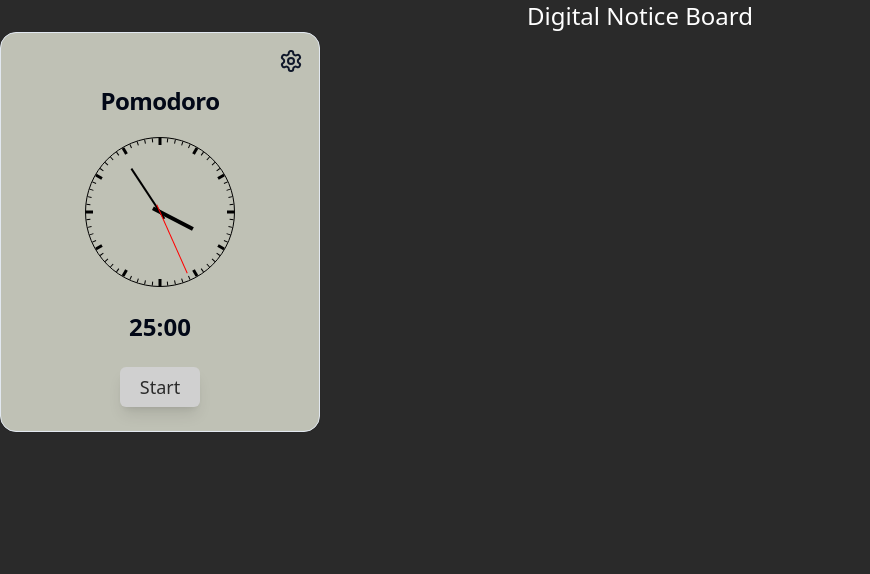
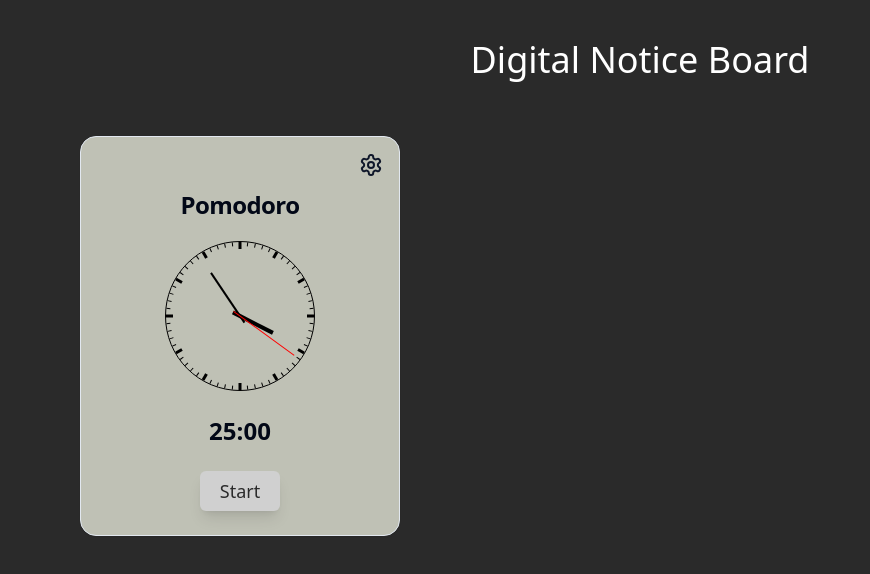
Before and after one commit to Priyansh-14/HyperVergeChromeExtension, a React (Vite) app: page / in a window 1280 px wide. Shown: the top 574 px of the page, without its empty margins (0-870 px from the left). Built offline with nearby package versions, Linux system fonts and the light colour scheme.

Commit message:
added clock/pause functionality

```diff
--- a/src/App.tsx
+++ b/src/App.tsx
@@ -1,12 +1,12 @@
 import PomodoroTimer from "./components/widgets/PomodoroTimer";
 
 function App() {
-
   return (
     <div className="bg-[#2a2a2a] h-screen">
-      <h1 className="text-white text-2xl mx-auto text-center">Digital Notice Board</h1>
-      <div className="card text-green-700">
-      </div>
+      <h1 className="text-white text-4xl mx-auto text-center pt-10">
+        Digital Notice Board
+      </h1>
+      <div className="card text-green-700"></div>
       <PomodoroTimer />
     </div>
   );
--- a/src/components/Analog.tsx
+++ b/src/components/Analog.tsx
@@ -1,18 +1,24 @@
-import { useEffect, useState } from "react";
+import { useEffect } from "react";
 import Clock from "react-clock";
 import "react-clock/dist/Clock.css"; // Importing the CSS for react-clock
 import "../styles/react-clock.css";
 
-export default function Analog() {
-  const [value, setValue] = useState(new Date());
+interface AnalogProps {
+  isRunningClock: boolean;
+  setTime: (val: Date) => void;
+  time: Date;
+}
 
+export default function Analog({ setTime, isRunningClock, time }: AnalogProps) {
   useEffect(() => {
-    const interval = setInterval(() => setValue(new Date()), 1000);
+    if (!isRunningClock) return;
+    const interval = setInterval(() => setTime(new Date()), 1000);
+    return () => clearInterval(interval);
+  }, [isRunningClock]);
 
-    return () => {
-      clearInterval(interval);
-    };
-  }, []);
-
-  return <Clock value={value} />;
+  return (
+    <div>
+      <Clock value={time} />
+    </div>
+  );
 }
--- a/src/components/Stopwatch.tsx
+++ b/src/components/Stopwatch.tsx
@@ -37,6 +37,7 @@ const Stopwatch: React.FC<StopwatchProps> = ({ minutes, isRunning }) => {
       seconds: 0,
     });
   }, [minutes]);
+
   useEffect(() => {
     if (isRunning) {
       const countDownDate = new Date().getTime() + minutes * 60 * 1000;
--- a/src/components/widgets/PomodoroTimer.tsx
+++ b/src/components/widgets/PomodoroTimer.tsx
@@ -1,4 +1,4 @@
-import { useState } from "react";
+import { useEffect, useState } from "react";
 import Stopwatch from "../Stopwatch";
 import { Button } from "../ui/button";
 import {
@@ -13,22 +13,33 @@ import PomodoroSettings from "../PomodoroSettings";
 import Analog from "../Analog";
 
 const PomodoroTimer = () => {
-  const [timers, setTimers] = useState({ workTime: 25, breakTime: 5 });
+  const [time, setTime] = useState(new Date());
+  const [isRunningClock, setIsRunningClock] = useState(false);
+  const [timers, setTimers] = useState(() => {
+    const savedTimers = sessionStorage.getItem("timer");
+    return savedTimers
+      ? JSON.parse(savedTimers)
+      : { workTime: 25, breakTime: 5 };
+  });
   const [isRunning, setIsRunning] = useState(false);
-
+  useEffect(() => {
+    sessionStorage.setItem("timer", JSON.stringify(timers));
+  }, [timers]);
   const handleStart = () => {
+    setIsRunningClock(!isRunningClock);
+    setTime(new Date());
     setIsRunning(!isRunning);
   };
 
   return (
-    <Card className="w-80 aspect-[10/12] rounded-2xl bg-[#bfc1b5] relative">
+    <Card className="w-80 aspect-[10/12] rounded-2xl bg-[#bfc1b5] relative ml-20 mt-14">
       <CardHeader className="mt-8">
         <CardTitle className="text-center">Pomodoro </CardTitle>
         <CardDescription className="hidden">A Pomodoro Timer</CardDescription>
       </CardHeader>
       <CardContent className="flex flex-col justify-center items-center gap-6">
         <PomodoroSettings timers={timers} setTimers={setTimers} />
-        <Analog />
+        <Analog isRunningClock={isRunningClock} setTime={setTime} time={time} />
         <Stopwatch minutes={timers.workTime} isRunning={isRunning} />
       </CardContent>
       <CardFooter className="flex items-center justify-center ">
--- a/tsconfig.json
+++ b/tsconfig.json
@@ -13,6 +13,6 @@
     "paths": {
       "@/*": ["./src/*"]
     },
-    "typeRoots": ["./node_modules/@types", "./types"]
+    "typeRoots": ["./node_modules/@types"]
   }
 }
```
Also changed, not shown: types/analog-clock-react.d.ts (deleted, +0 -22 lines).
